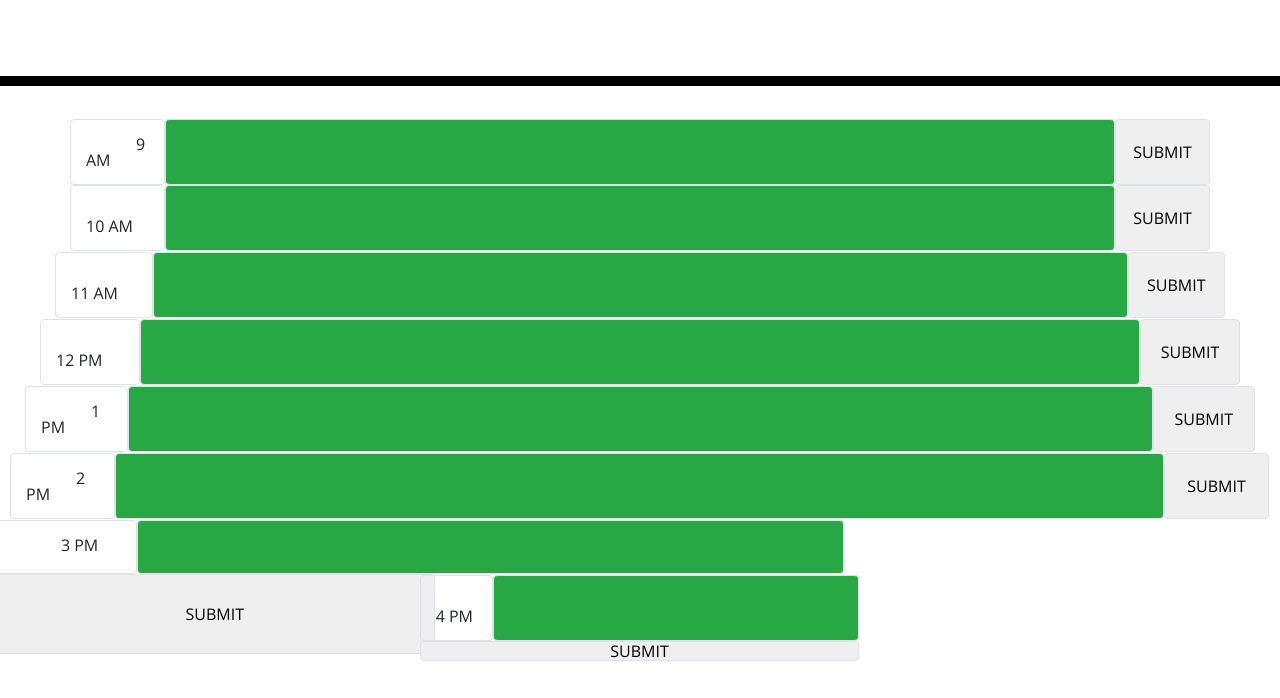
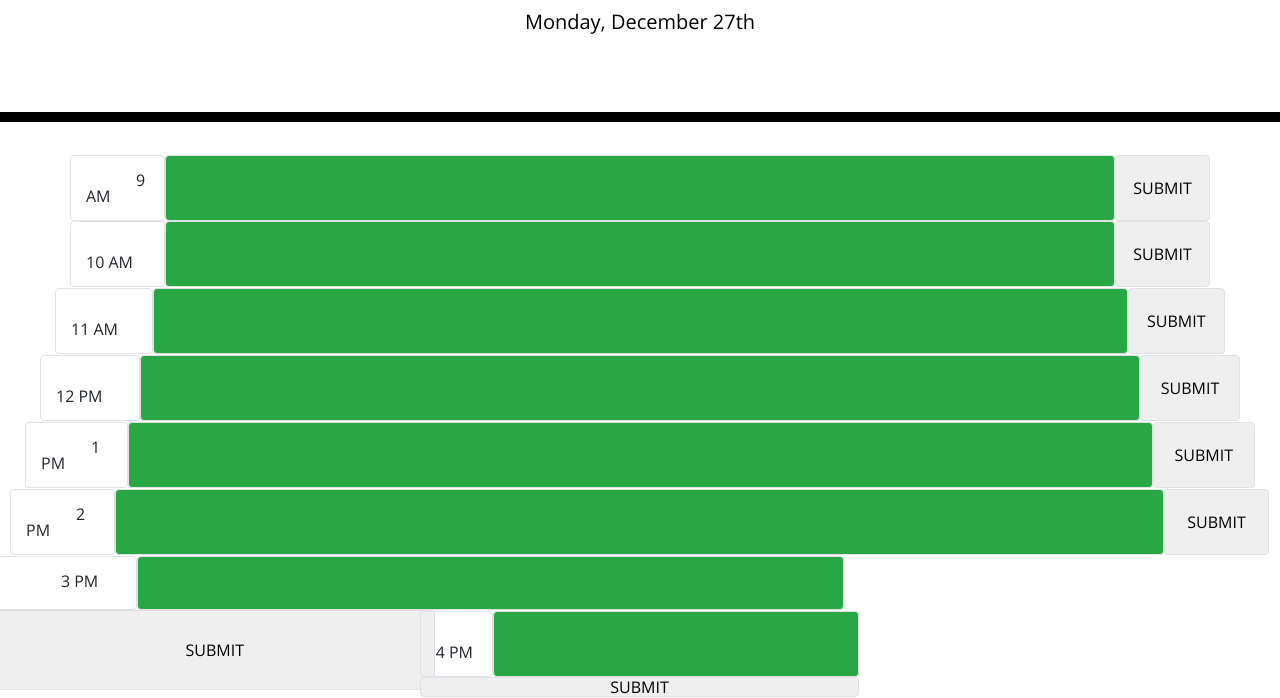
Before and after one commit to cbs9646/ScheduleKeeper, a plain HTML site: page Develop/index.html in a window 1280 px wide. Shown: the part 182-880 px from the top of the page. Before the commit the page ends 844 px from the top, so only its background shows below. Drawn offline with nearby package versions, Linux system fonts and the light colour scheme.

Commit message:
moved setInterval function to top and changed function variable to  time

```diff
--- a/Develop/index.html
+++ b/Develop/index.html
@@ -26,7 +26,7 @@
     <header class="jumbotron">
       <h1 class="display-3">Work Day Scheduler</h1>
       <p class="lead">A simple calendar app for scheduling your work day</p>
-      <p id="currentDay" class="lead"></p>
+      <p id="currentTime" class="lead"></p>
     </header>
 
 
--- a/Develop/script.js
+++ b/Develop/script.js
@@ -1,13 +1,7 @@
-const hourArray = [nineam, tenam, elevenam, twelve, onepm, twopm, threepm, fourpm];
-
-
-
-
-
 setInterval(function() {
 
-    let now = moment();
-    $("#currentTime").text(today.format("dddd, MMMM Do"));
+    let time = moment();
+    $("#currentTime").text(time.format("dddd, MMMM Do"));
 }, 1000);
 
 
@@ -40,6 +34,7 @@ nine.time = 3;
 let fourpm = document.querySelector("#four");
 nine.time = 4;
 
+const hourArray = [nineam, tenam, elevenam, twelve, onepm, twopm, threepm, fourpm];
 
 function hitSubmit(){
     localStorage.setItem([dataNumber='9'], JSON.stringify([dataNumber='9']));
```
